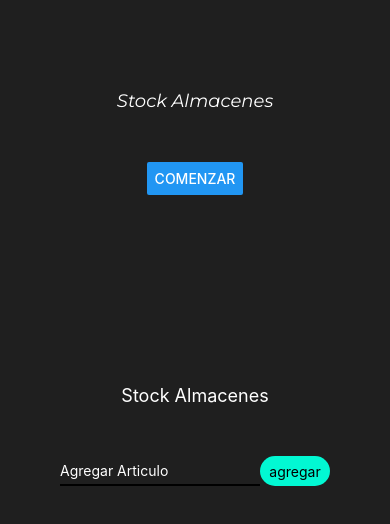
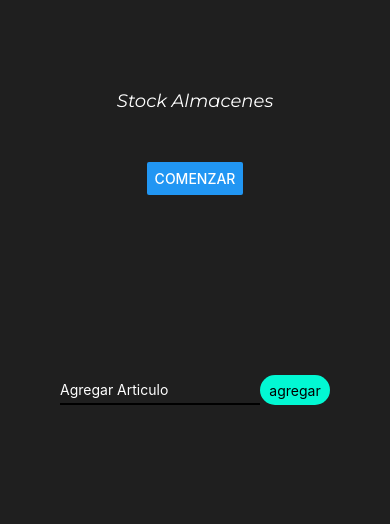
Before and after one commit to AgustinBeli/comidasaludable-belizan, a React Native app: screen / in a window 390 px wide. Shown: the top 524 px of the page. Built offline with nearby package versions, Linux system fonts and the light colour scheme.

Commit message:
Desafío: Switch entre pantalla

```diff
--- a/screens/Form.js
+++ b/screens/Form.js
@@ -1,6 +1,5 @@
 import { useState } from 'react';
 import { FlatList, StyleSheet, Text, TextInput, TouchableOpacity, View } from 'react-native';
-import Header from '../components/Header';
 import ModalList from '../components/ModalList';
 
 const Form = () => {
@@ -42,9 +41,7 @@ const Form = () => {
     return (
 
         <View style={styles.container}>
-            <Header title={'Stock Almacenes'} />
             <View style={styles.addItem}>
-
                 <TextInput
                     value={textItem}
                     style={styles.input}
```
